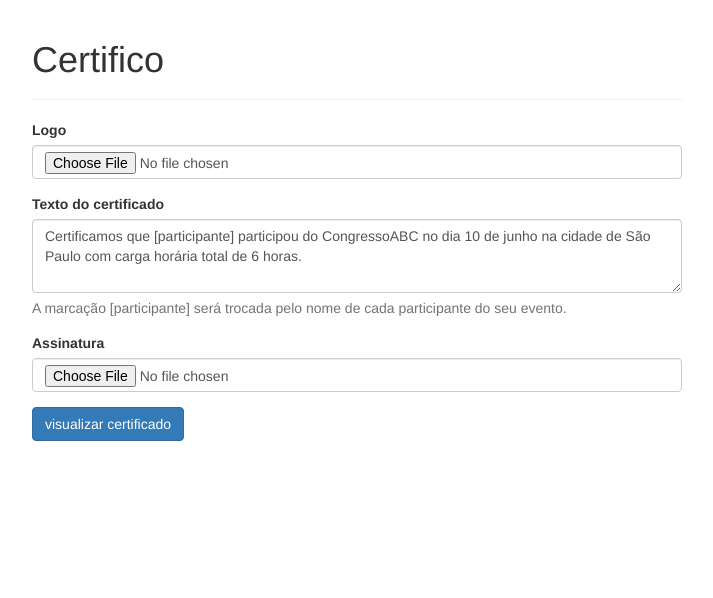
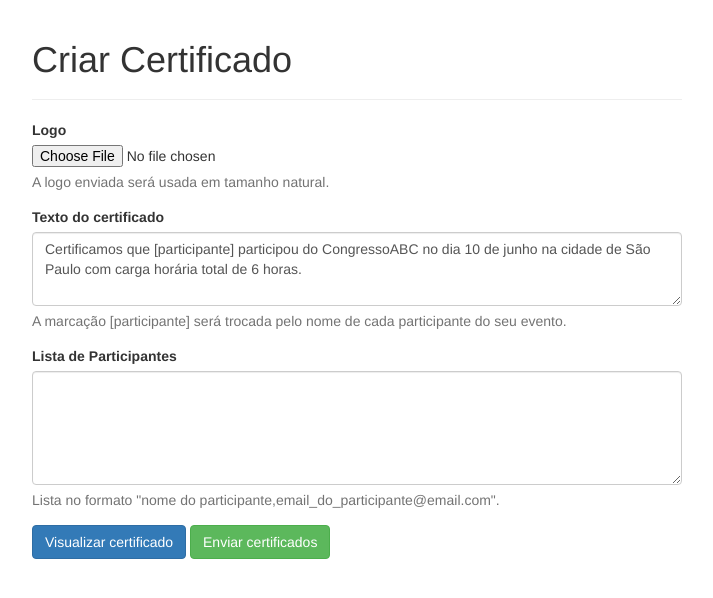
Before and after one commit to raelmax/certfico, a Flask app: page / in a window 1280 px wide. Shown: the top 598 px of the page, without its empty margins (283-996 px from the left). Run offline with Flask 2, Linux system fonts and the light colour scheme; some libraries are stand-ins or nearby versions.

Commit message:
Move logic to views file and start saving on db

```diff
--- a/certifico/certifico.py
+++ /dev/null
@@ -1,9 +0,0 @@
-from flask import Flask
-from flask import request
-from flask import render_template
-
-app = Flask(__name__)
-
-@app.route('/', methods=['GET'])
-def index():
-    return render_template('index.html')
--- a/certifico/static/js/pdf.js
+++ b/certifico/static/js/pdf.js
@@ -1,10 +1,10 @@
 var Certifico = (function() {
     var inputLogo = $('#certificate-logo'),
-        inputText = $('#certificate-text'),
+        inputLogoValue = $('#certificate-logo-value'),
+        inputMessage = $('#certificate-message'),
         previewButton = $('#preview-button'),
         previewCanvas = $('#preview-canvas'),
-        previewModal = $('#preview-modal'),
-        logoDataURL = null;
+        previewModal = $('#preview-modal');
 
     var init = function () {
         setListeners();
@@ -22,7 +22,7 @@ var Certifico = (function() {
             var reader = new FileReader();
             reader.readAsDataURL(file);
             reader.onload = function(e) {
-                logoDataURL = e.target.result;
+                inputLogoValue.val(e.target.result);
             };
         }
     };
@@ -38,7 +38,7 @@ var Certifico = (function() {
 
     var createPDF = function() {
         var doc = new jsPDF({orientation: 'landscape'}),
-            splitedText = doc.splitTextToSize(inputText.val().toUpperCase(), 225);
+            splitedText = doc.splitTextToSize(inputMessage.val().toUpperCase(), 225);
 
         doc.setTextColor(34, 34, 34);
         doc.setFont('helvetica', 'bold');
@@ -49,8 +49,8 @@ var Certifico = (function() {
         doc.setFontSize(18);
         doc.text(splitedText, 20, 95);
 
-        if (logoDataURL) {
-            doc.addImage(logoDataURL, 'PNG', 20, 10);
+        if (inputLogoValue.val()) {
+            doc.addImage(inputLogoValue.val(), 'PNG', 20, 10);
         }
 
         // theme logo
--- a/certifico/templates/index.html
+++ b/certifico/templates/index.html
@@ -28,23 +28,27 @@
   <body>
     <div class="container">
       <div class="page-header">
-        <h1>Certifico</h1>
+        <h1>Criar Certificado</h1>
       </div>
-      <form id="certificate-form" method="POST">
+      <form action="/send-certificates" id="certificate-form" method="POST">
         <div class="form-group">
           <label for="certificate-logo">Logo</label>
-          <input id="certificate-logo" class="form-control" name="certificate-logo" type="file">
+          <input id="certificate-logo" type="file">
+          <input id="certificate-logo-value" name="logo" type="hidden">
+          <p class="help-block">A logo enviada será usada em tamanho natural.</p>
         </div>
         <div class="form-group">
-          <label for="certificate-text">Texto do certificado</label>
-          <textarea id="certificate-text" class="form-control" name="certificate-text" cols="5" rows="3">Certificamos que [participante] participou do CongressoABC no dia 10 de junho na cidade de São Paulo com carga horária total de 6 horas.</textarea>
+          <label for="certificate-message">Texto do certificado</label>
+          <textarea id="certificate-message" class="form-control" name="message" cols="5" rows="3">Certificamos que [participante] participou do CongressoABC no dia 10 de junho na cidade de São Paulo com carga horária total de 6 horas.</textarea>
           <p class="help-block">A marcação [participante] será trocada pelo nome de cada participante do seu evento.</p>
         </div>
         <div class="form-group">
-          <label for="certificate-signature">Assinatura</label>
-          <input id="certificate-signature" class="form-control" name="certificate-signature" type="file">
+          <label for="certificate-list">Lista de Participantes</label>
+          <textarea id="certificate-list" class="form-control" name="participants" cols="5" rows="5"></textarea>
+          <p class="help-block">Lista no formato "nome do participante,email_do_participante@email.com".</p>
         </div>
-        <input id="preview-button" class="btn btn-primary" type="button" value="visualizar certificado">
+        <input id="preview-button" class="btn btn-primary" type="button" value="Visualizar certificado">
+        <input id="preview-button" class="btn btn-success" type="submit" value="Enviar certificados">
       </form>
       <div id="preview-modal" class="modal fade" tabindex="-1" role="dialog">
         <div class="modal-dialog modal-lg" role="document">
--- /dev/null
+++ b/certifico/templates/print.html
@@ -0,0 +1,2 @@
+{{ message }}<br><br>
+{{ logo }}
--- /dev/null
+++ b/certifico/views.py
@@ -0,0 +1,45 @@
+from flask import request
+from flask import abort
+from flask import render_template
+
+from bson.objectid import ObjectId
+
+from certifico import app
+from certifico import mongo
+
+@app.route('/', methods=['GET'])
+def index():
+    return render_template('index.html')
+
+@app.route('/send-certificates', methods=['POST'])
+def create():
+    logo = request.form.get('logo')
+    message = request.form.get('message')
+    participants = request.form.get('participants', '')
+    participants = [{'name': p.split(',')[0], 'email': p.split(',')[1]} for p in participants.strip().splitlines()]
+
+    certificate =  mongo.db.certificates.insert({
+        'logo': logo,
+        'message': message,
+        'participants': participants
+    })
+    return 'Os certificados do evento %s foram enviados.' % certificate
+
+@app.route('/print/<certificate>/', methods=['GET'])
+def print(certificate):
+    email = request.args.get('email')
+
+    if not email:
+        return abort(404)
+
+    certificate = mongo.db.certificates.find_one_or_404({'_id': ObjectId(certificate)})
+
+    try:
+        participant = next(filter(lambda p: p.get('email') == email, certificate.get('participants')))
+    except StopIteration:
+        return abort(404)
+
+    message = certificate.get('message')
+    message = message.replace('[participante]', participant.get('name'))
+
+    return render_template('print.html', logo=certificate.get('logo'), message=message)
--- a/setup.py
+++ b/setup.py
@@ -7,6 +7,7 @@ setup(
     include_package_data=True,
     install_requires=[
         'flask',
+        'Flask-PyMongo',
         'gunicorn'
     ],
 )
```
Also changed, not shown: certifico/__init__.py (+7 -1 lines).
